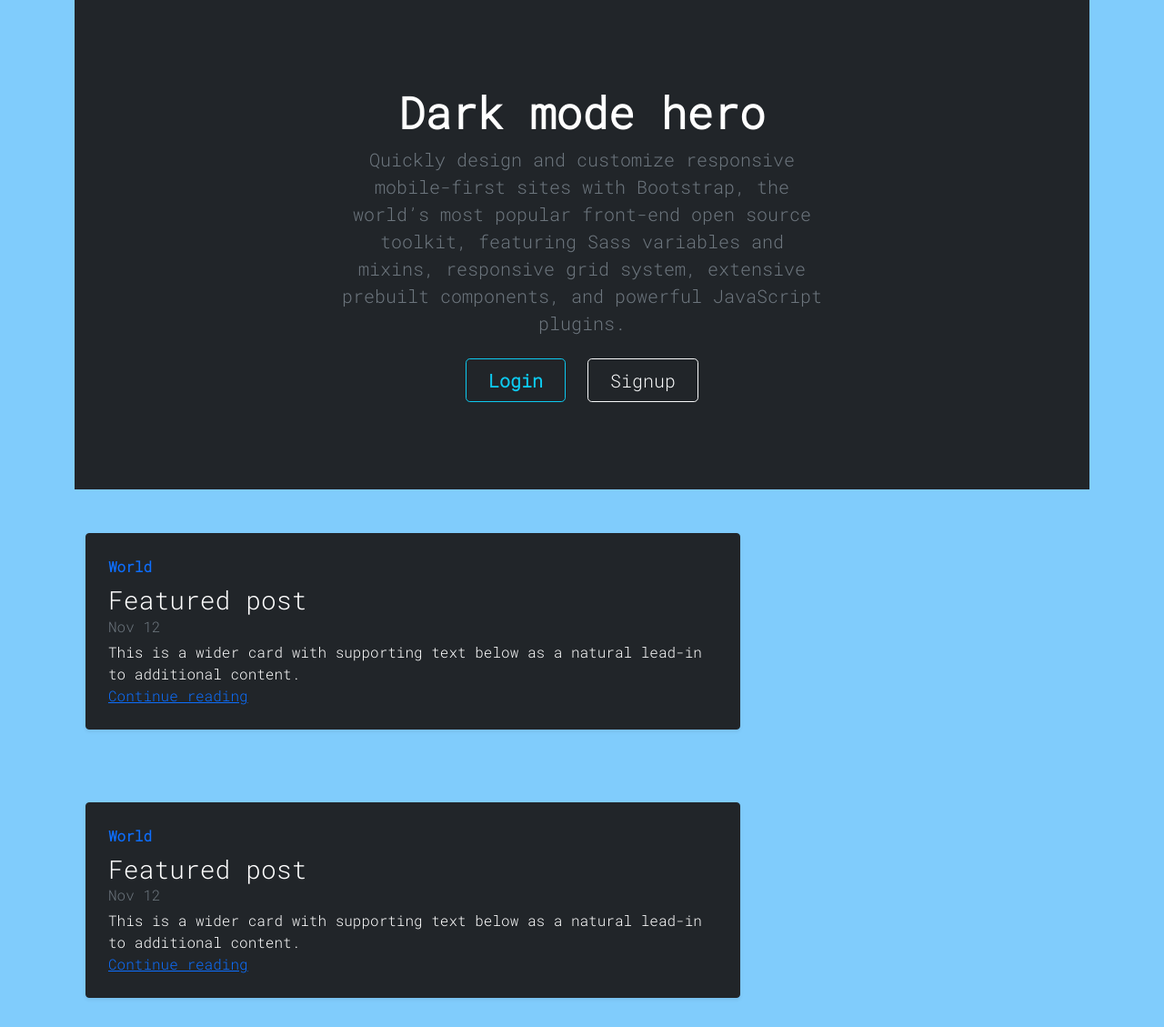
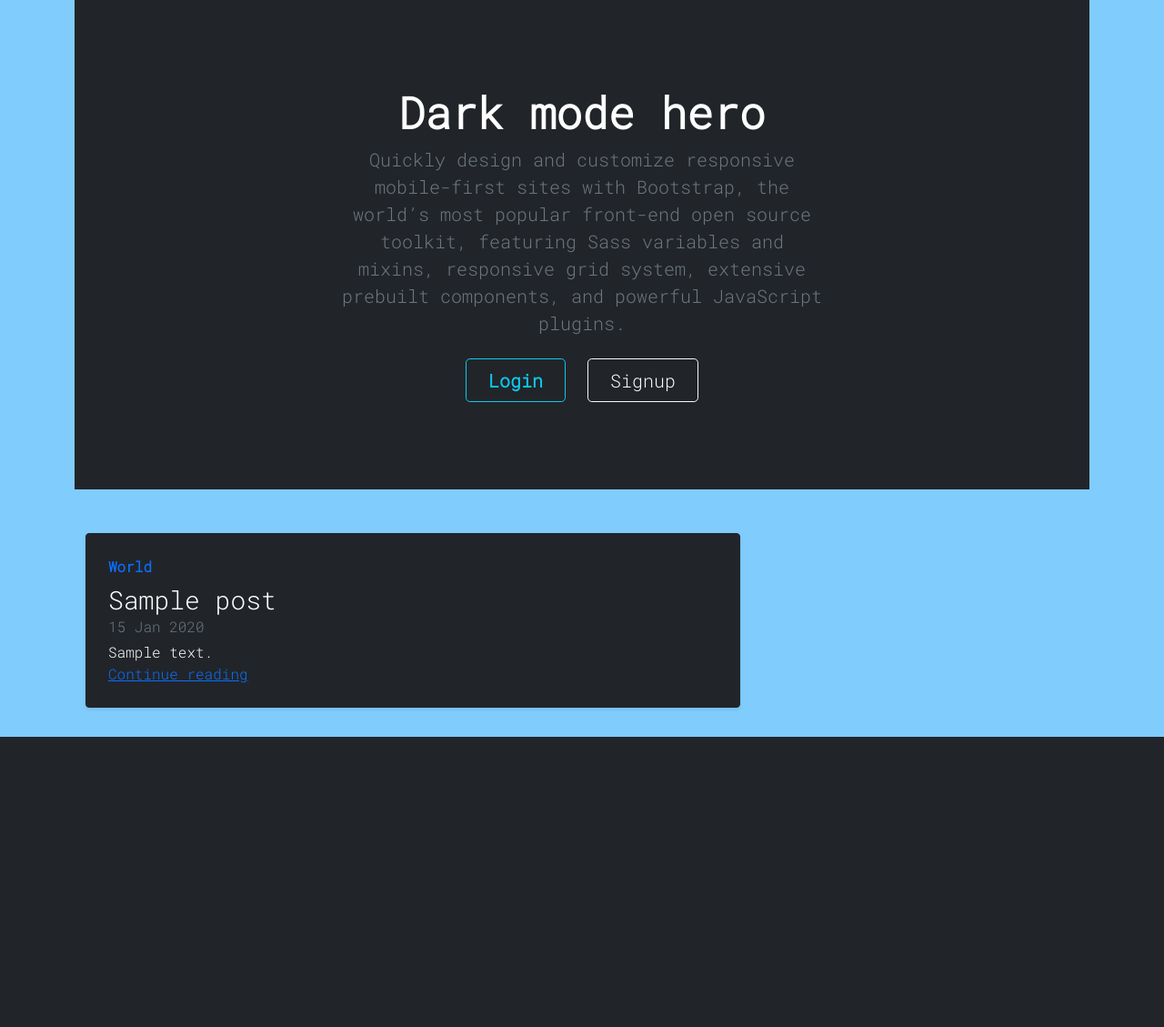
Before and after one commit to laurawalters1/tech-blog, a Node project: template views/homepage.handlebars in a window 1280 px wide. Shown: the part 140-1269 px from the top of the page at 91% size. After the commit the page ends 950 px from the top, so only its background shows below. Run offline with Node 20 templates, Linux system fonts and the light colour scheme; the template is opened without the code that fills it: most values are stand-ins (such as "Sample title", 1, 10 or a date in 2020); some libraries are stand-ins or nearby versions.

Commit message:
making homepage-posts display dynamic to db values

```diff
--- a/views/homepage.handlebars
+++ b/views/homepage.handlebars
@@ -11,42 +11,12 @@
       </div>
     </div>
   </div>
-<div class="container">
-  <div class="row mb-2 pt-5">
-    <div class="col-md-8">
-      <div class="row bg-dark text-white g-0 border border-dark rounded overflow-hidden flex-md-row mb-4 shadow-sm h-md-250 position-relative">
-        <div class="col p-4 d-flex flex-column position-static">
-          <strong class="d-inline-block mb-2 text-primary">World</strong>
-          <h3 class="mb-0">Featured post</h3>
-          <div class="mb-1 text-muted">Nov 12</div>
-          <p class="card-text mb-auto">This is a wider card with supporting text below as a natural lead-in to additional content.</p>
-          <a href="#" class="stretched-link">Continue reading</a>
-        </div>
-        {{!-- <div class="col-auto d-none d-lg-block"> --}}
-          {{!-- <svg class="bd-placeholder-img" width="200" height="250" xmlns="http://www.w3.org/2000/svg" role="img" aria-label="Placeholder: Thumbnail" preserveAspectRatio="xMidYMid slice" focusable="false"><title>Placeholder</title><rect width="100%" height="100%" fill="#55595c"/><text x="50%" y="50%" fill="#eceeef" dy=".3em">Thumbnail</text></svg> --}}
+
+  <div class="container">
+        {{#each posts as |post| }}
+            {{>post}}
+        {{/each}}
   </div>
-        {{!-- </div> --}}
-      </div>
-  </div>
-    {{!-- </div> --}}
 
-
-  <div class="row mb-2 pt-5">
-    <div class="col-md-8">
-      <div class="row bg-dark text-white g-0 border border-dark rounded overflow-hidden flex-md-row mb-4 shadow-sm h-md-250 position-relative">
-        <div class="col p-4 d-flex flex-column position-static">
-          <strong class="d-inline-block mb-2 text-primary">World</strong>
-          <h3 class="mb-0">Featured post</h3>
-          <div class="mb-1 text-muted">Nov 12</div>
-          <p class="card-text mb-auto">This is a wider card with supporting text below as a natural lead-in to additional content.</p>
-          <a href="#" class="stretched-link">Continue reading</a>
-        </div>
-        </div>
-        {{!-- <div class="col-auto d-none d-lg-block"> --}}
-          {{!-- <svg class="bd-placeholder-img" width="200" height="250" xmlns="http://www.w3.org/2000/svg" role="img" aria-label="Placeholder: Thumbnail" preserveAspectRatio="xMidYMid slice" focusable="false"><title>Placeholder</title><rect width="100%" height="100%" fill="#55595c"/><text x="50%" y="50%" fill="#eceeef" dy=".3em">Thumbnail</text></svg> --}}
-
-        {{!-- </div> --}}
-          </div>
-      </div>
-    </div>
-    </div>
+  {{!-- // Posts section --}}
+{{!-- <div class="container"> --}}
--- a/views/partials/post.handlebars
+++ b/views/partials/post.handlebars
@@ -1,16 +1,17 @@
-  <div class="row mb-2">
-    <div class="col-md-6">
-      <div class="row g-0 border rounded overflow-hidden flex-md-row mb-4 shadow-sm h-md-250 position-relative">
+
+      <div class="row mb-2 pt-5">
+    <div class="col-md-8">
+      <div class="row bg-dark text-white g-0 border border-dark rounded overflow-hidden flex-md-row mb-4 shadow-sm h-md-250 position-relative">
         <div class="col p-4 d-flex flex-column position-static">
           <strong class="d-inline-block mb-2 text-primary">World</strong>
-          <h3 class="mb-0">Featured post</h3>
-          <div class="mb-1 text-muted">Nov 12</div>
-          <p class="card-text mb-auto">This is a wider card with supporting text below as a natural lead-in to additional content.</p>
+          <h3 class="mb-0">{{title}}</h3>
+          <div class="mb-1 text-muted">{{date_created}}</div>
+          <p class="card-text mb-auto">{{body}}</p>
           <a href="#" class="stretched-link">Continue reading</a>
         </div>
-        <div class="col-auto d-none d-lg-block">
-          <svg class="bd-placeholder-img" width="200" height="250" xmlns="http://www.w3.org/2000/svg" role="img" aria-label="Placeholder: Thumbnail" preserveAspectRatio="xMidYMid slice" focusable="false"><title>Placeholder</title><rect width="100%" height="100%" fill="#55595c"/><text x="50%" y="50%" fill="#eceeef" dy=".3em">Thumbnail</text></svg>
-
-        </div>
+   <div class="col-auto d-none d-lg-block"><title>Placeholder</title>
+  </div>
+</div>
       </div>
-    </div>
+  </div>
+ </div>
```
Also changed, not shown: controllers/home-routes.js (+24 -2 lines).
